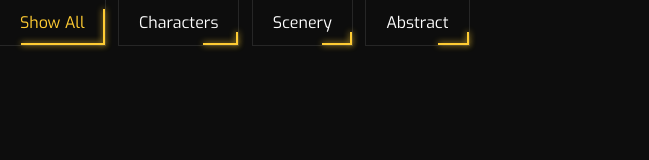
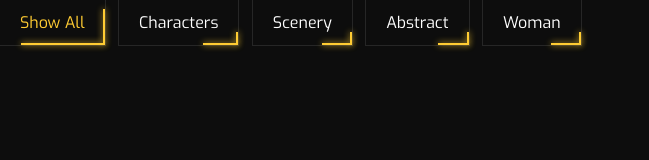
Before and after one commit to rt6yr/mira, a plain HTML site: page index.html in a window 1280 px wide. Shown: the whole page, without its empty margins (0-649 px from the left). Drawn offline with nearby package versions, Linux system fonts and the light colour scheme; no server answers.

Commit message:
Update index.html

```diff
--- a/index.html
+++ b/index.html
@@ -39,6 +39,7 @@
             <div class="xg-btn xg-btn-tag" data-tag="characters">Characters</div>
             <div class="xg-btn xg-btn-tag" data-tag="scenery">Scenery</div>
             <div class="xg-btn xg-btn-tag" data-tag="abstract">Abstract</div>
+              <div class="xg-btn xg-btn-tag" data-tag="woman">Woman</div>
         </div>
         <div class="xg-container">
             <div class="xg-loader">
```
